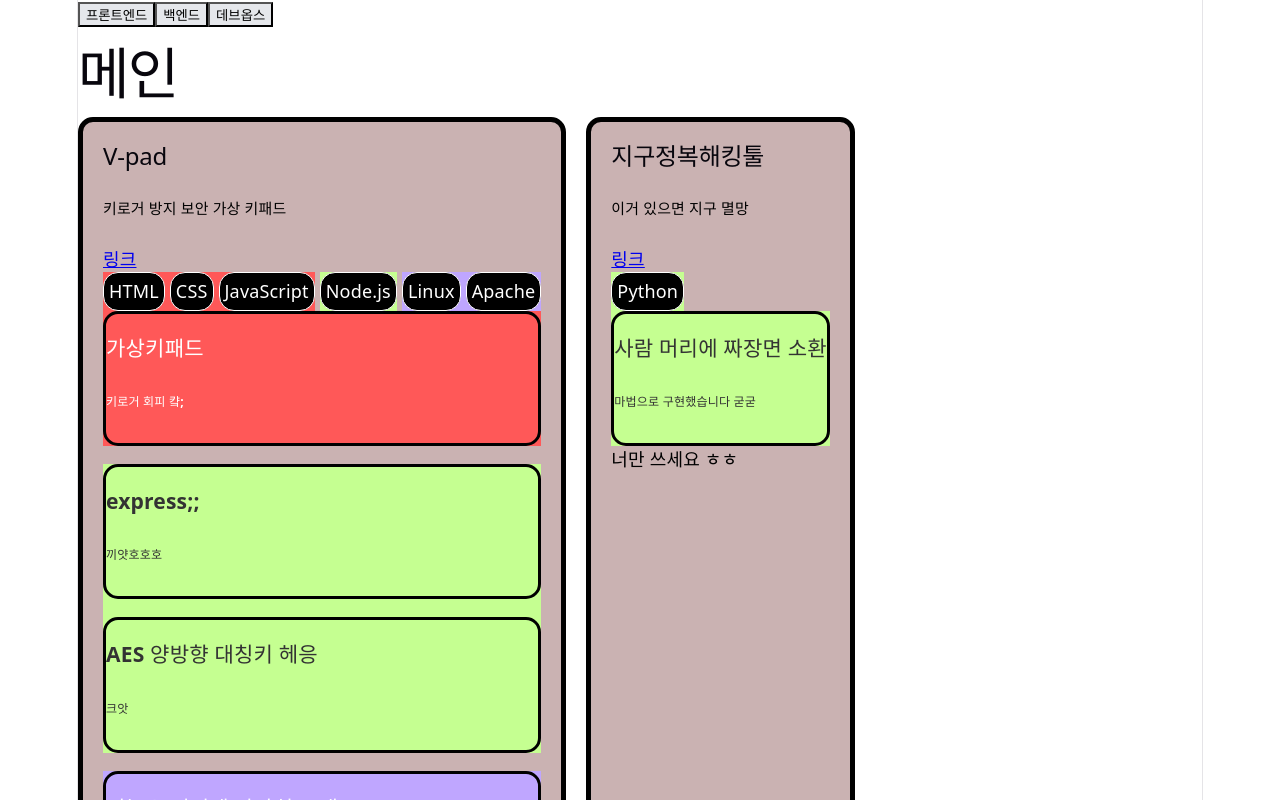
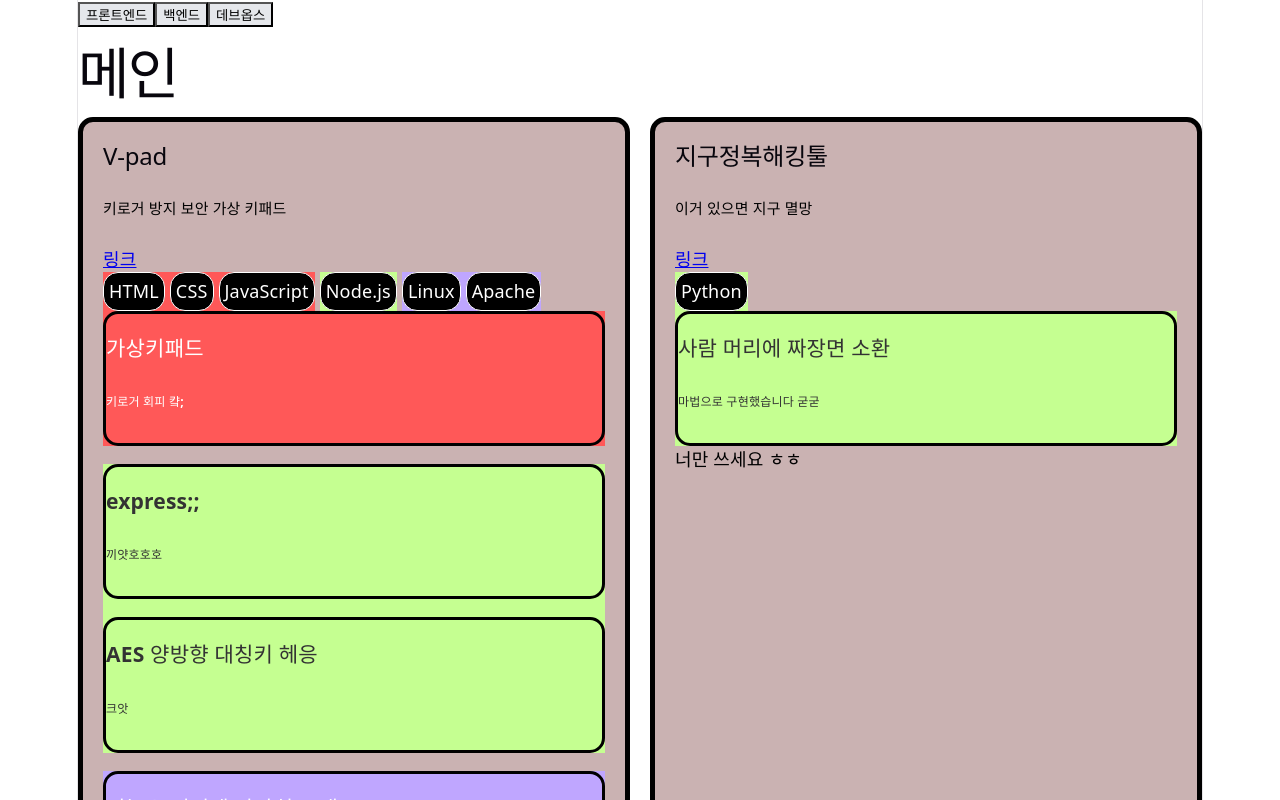
Before and after one commit to sisu-01/sisu-01.github.io, a React (Vite) app: page / in a window 1280 px wide. Shown: the top 800 px of the page. Built offline with nearby package versions, Linux system fonts and the light colour scheme.

Commit message:
일단 그리드..

```diff
--- a/src/components/Projects.module.css
+++ b/src/components/Projects.module.css
@@ -1,10 +1,11 @@
 .container {
-  display: flex;
-  flex-wrap: wrap;
-  gap: 20px;
+  display: grid;
+  grid-template-columns: repeat(12, 1fr); /* 12개의 동일한 비율 컬럼 */
+  gap: 20px; /* 컬럼 사이 간격 */
 }
 
 .wrapper {
+  grid-column: span 6;
   border: 5px solid black;
   border-radius: 15px;
   padding: 20px;
```
